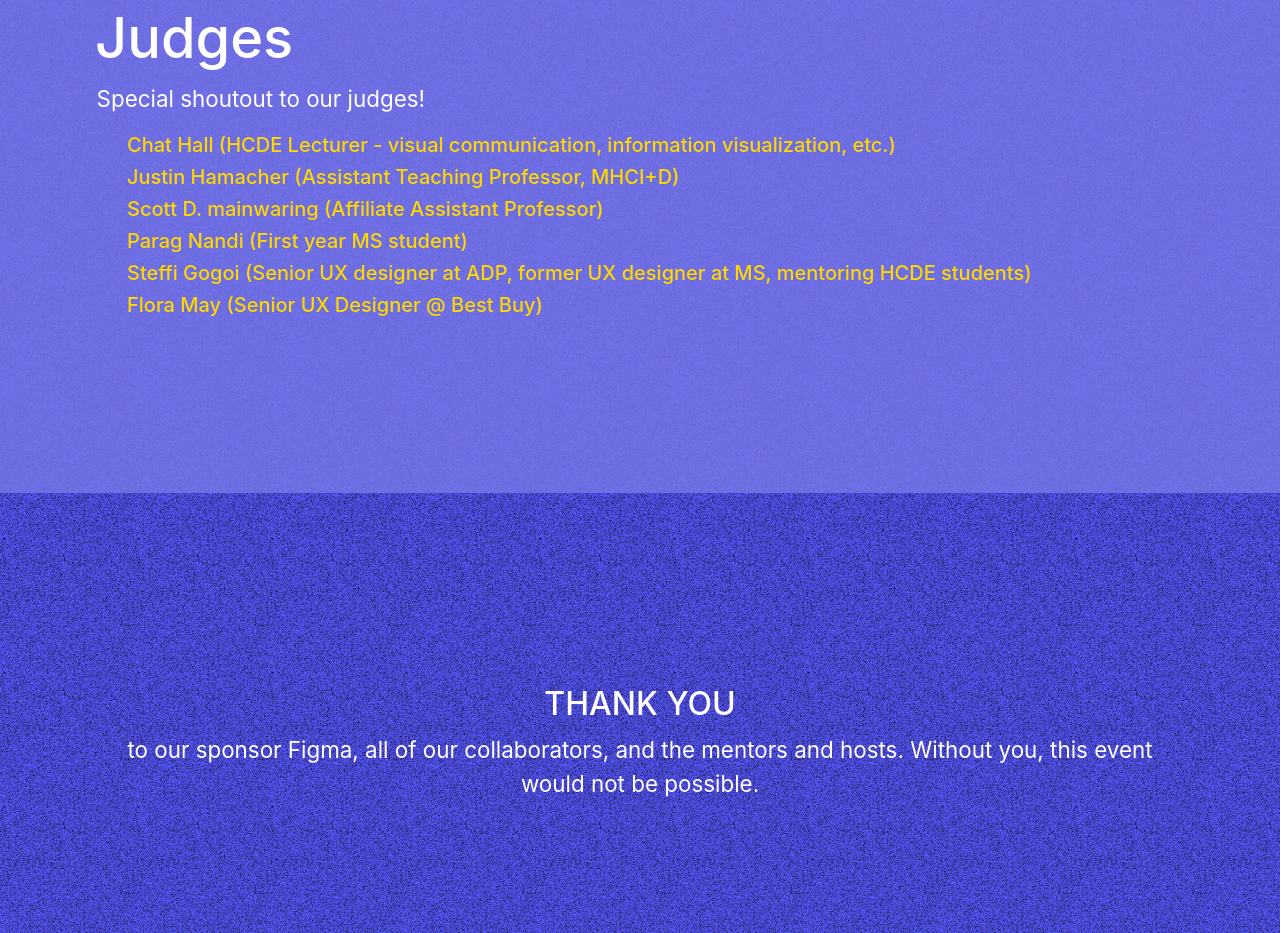
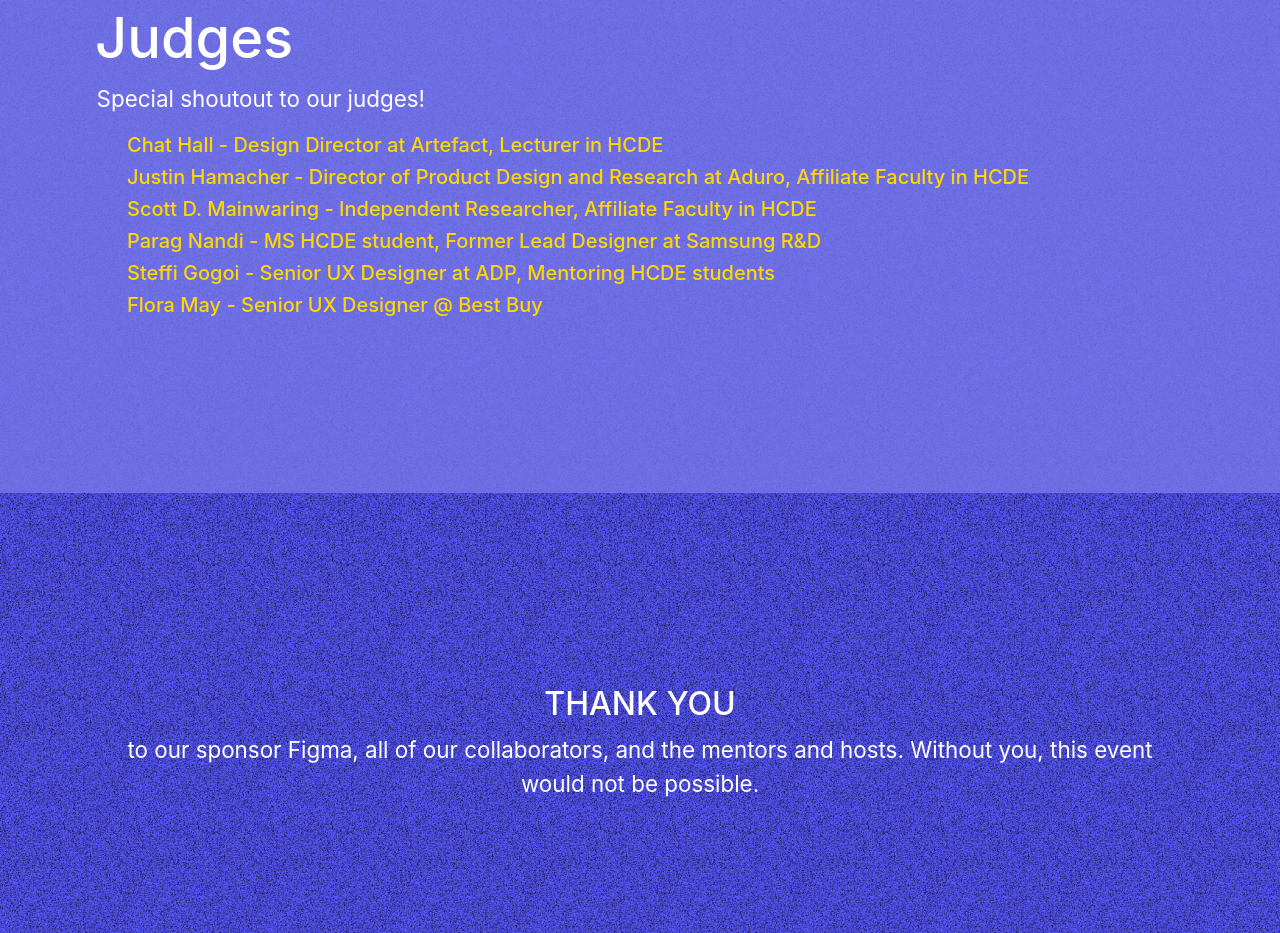
Before and after one commit to jychung9/Figmathon-Website-UX-UW, a plain HTML site: page index.html in a window 1280 px wide. Shown: the part 6220-7153 px from the top of the page. Drawn offline with nearby package versions, Linux system fonts and the light colour scheme.

Commit message:
fix judges

```diff
--- a/index.html
+++ b/index.html
@@ -99,7 +99,7 @@
             Within the past two years, we’ve been through a pandemic, massive protests for justice and equality, the ever increasing number of natural disasters around the world, among others. With some of the life-changing events that have taken place, we encourage you to rethink how you want a more equitable future to look like.</p>
           <p>UX@UW invites students and non-students form all backgrounds and identities to join in on this experience to celebrate a more equitable future through our hackathon.</p>
           <p>Join the Discord for all hackathon updates and announcements!</p>
-          <a href="https://discord.gg/3namSx7b" target="_blank">
+          <a href="https://discord.gg/FGGPXpue" target="_blank">
             <img src="img/discord.png">
           </a>
           <p>Registration is first-come, first-served, so get your tickets today!</p>
@@ -198,12 +198,12 @@
       <p>Kat Manalo</p>
       <p>Evan Luputra</p>
       <h3>Judges</h3> -->
-      <h5>Chat Hall (HCDE Lecturer - visual communication, information visualization, etc.)</h5>
-      <h5>Justin Hamacher (Assistant Teaching Professor, MHCI+D)</h5>
-      <h5>Scott D. mainwaring (Affiliate Assistant Professor)</h5>
-      <h5>Parag Nandi (First year MS student)</h5>
-      <h5>Steffi Gogoi (Senior UX designer at ADP, former UX designer at MS, mentoring HCDE students)</h5>
-      <h5>Flora May (Senior UX Designer @ Best Buy)</h5>
+      <h5>Chat Hall - Design Director at Artefact, Lecturer in HCDE</h5>
+      <h5>Justin Hamacher - Director of Product Design and Research at Aduro, Affiliate Faculty in HCDE</h5>
+      <h5>Scott D. Mainwaring - Independent Researcher, Affiliate Faculty in HCDE</h5>
+      <h5>Parag Nandi - MS HCDE student, Former Lead Designer at Samsung R&D</h5>
+      <h5>Steffi Gogoi - Senior UX Designer at ADP, Mentoring HCDE students</h5>
+      <h5>Flora May - Senior UX Designer @ Best Buy</h5>
       <div class="spacer"></div>
       <div class="spacer"></div>
       <div class="spacer"></div>
--- a/style.css
+++ b/style.css
@@ -55,7 +55,7 @@ section {
 .pink-smiley {
 	position: relative;
 	top: 5rem;
-	left: 7rem;
+	left: 5rem;
 }
 
 .green-smiley {
```
